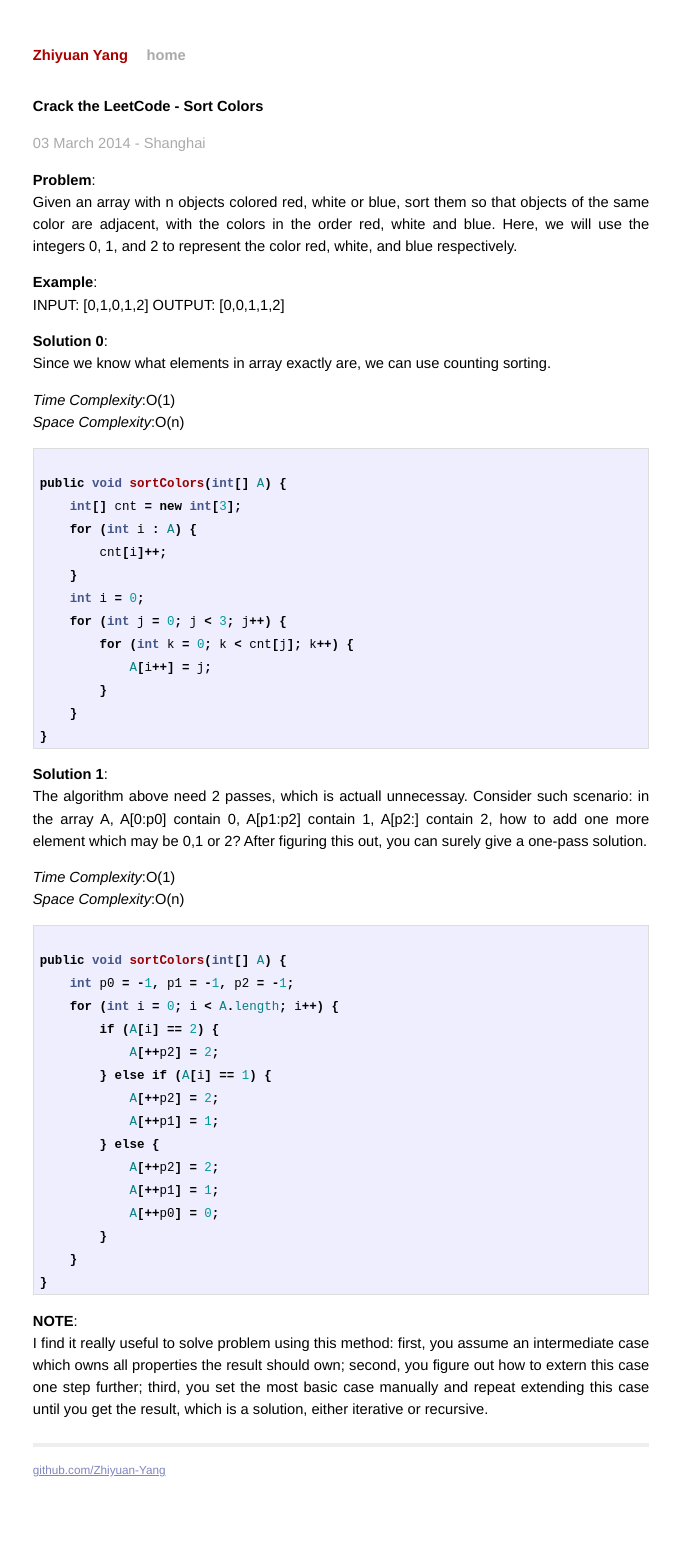
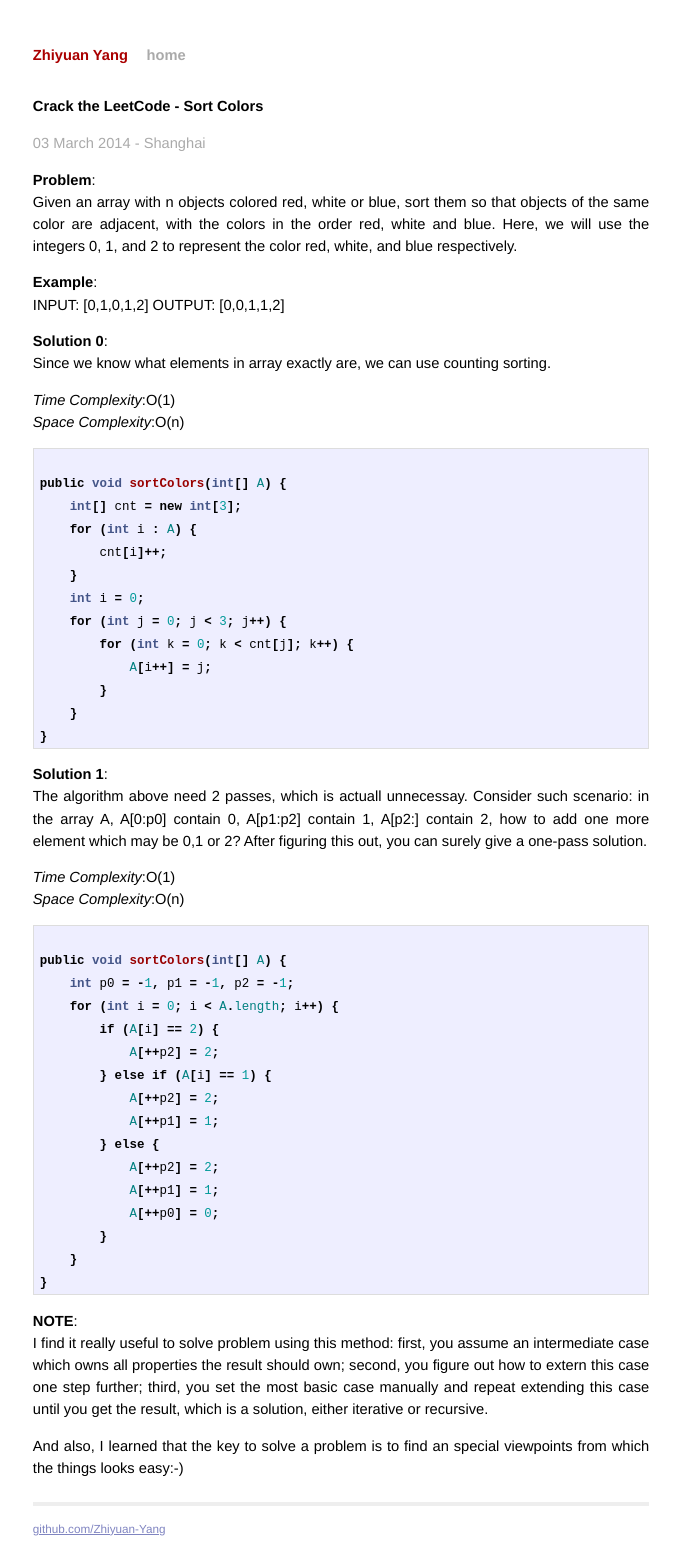
Before and after one commit to BugYang/LeetCode, a Jekyll site: the page built from _posts/2014-03-03-crack-the-leetcode-sort-color.md, in a window 1280 px wide. Shown: the whole page, without its empty margins (299-979 px from the left). Built offline with Jekyll 4.4.1, drawn with Linux system fonts in a browser that asks for light colours; Markdown is read by kramdown in place of the engine named in the settings; before the commit the page ends 1493 px from its top, so only the background shows below that.

Commit message:
update last article

```diff
--- a/_posts/2014-03-03-crack-the-leetcode-sort-color.md
+++ b/_posts/2014-03-03-crack-the-leetcode-sort-color.md
@@ -62,3 +62,5 @@ public void sortColors(int[] A) {
 
 **NOTE**:
 I find it really useful to solve problem using this method: first, you assume an intermediate case which owns all properties the result should own; second, you figure out how to extern this case one step further; third, you set the most basic case manually and repeat extending this case until you get the result, which is a solution, either iterative or recursive.
+
+And also, I learned that the key to solve a problem is to find an special viewpoints from which the things looks easy:-)
```
